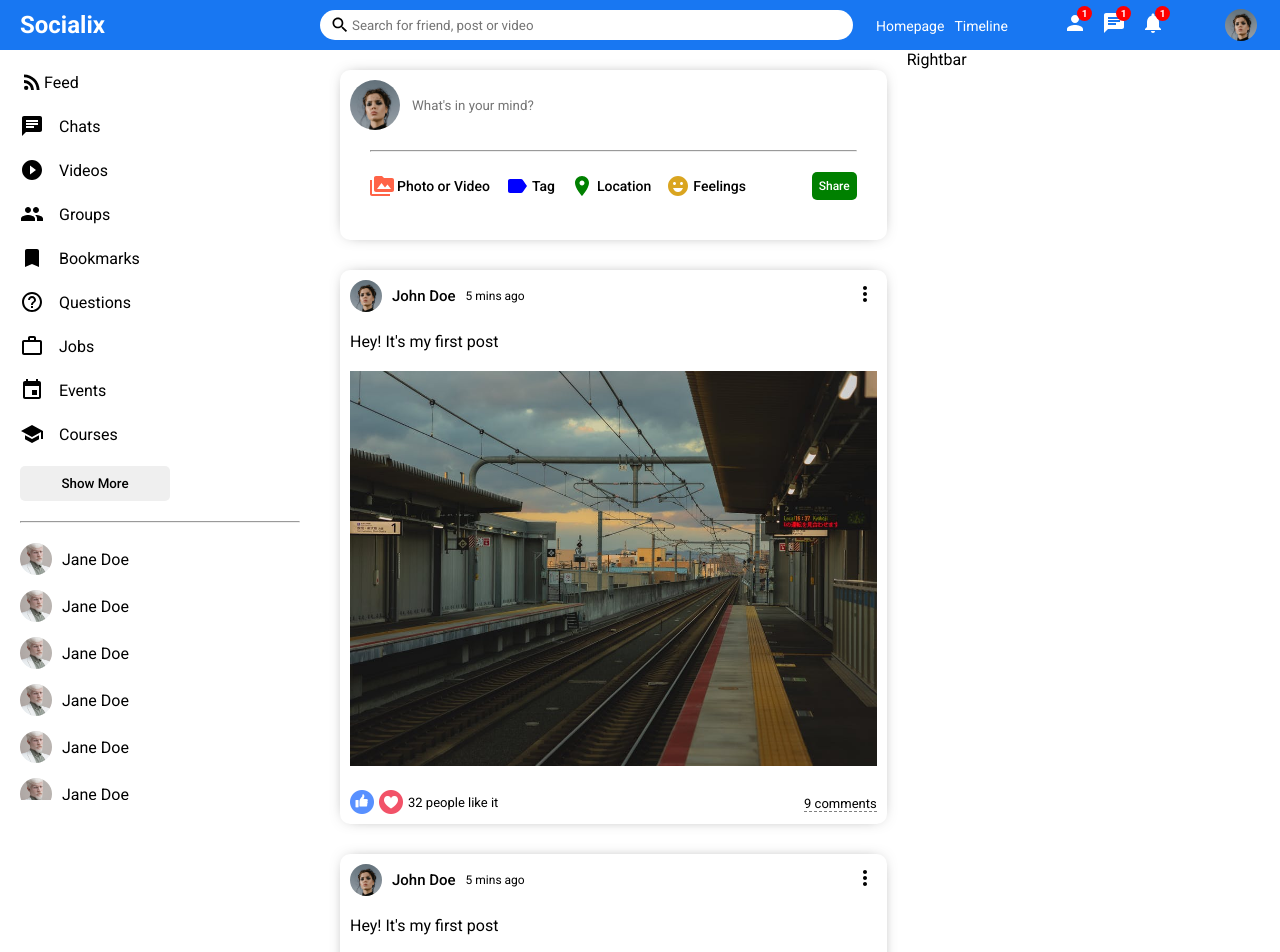
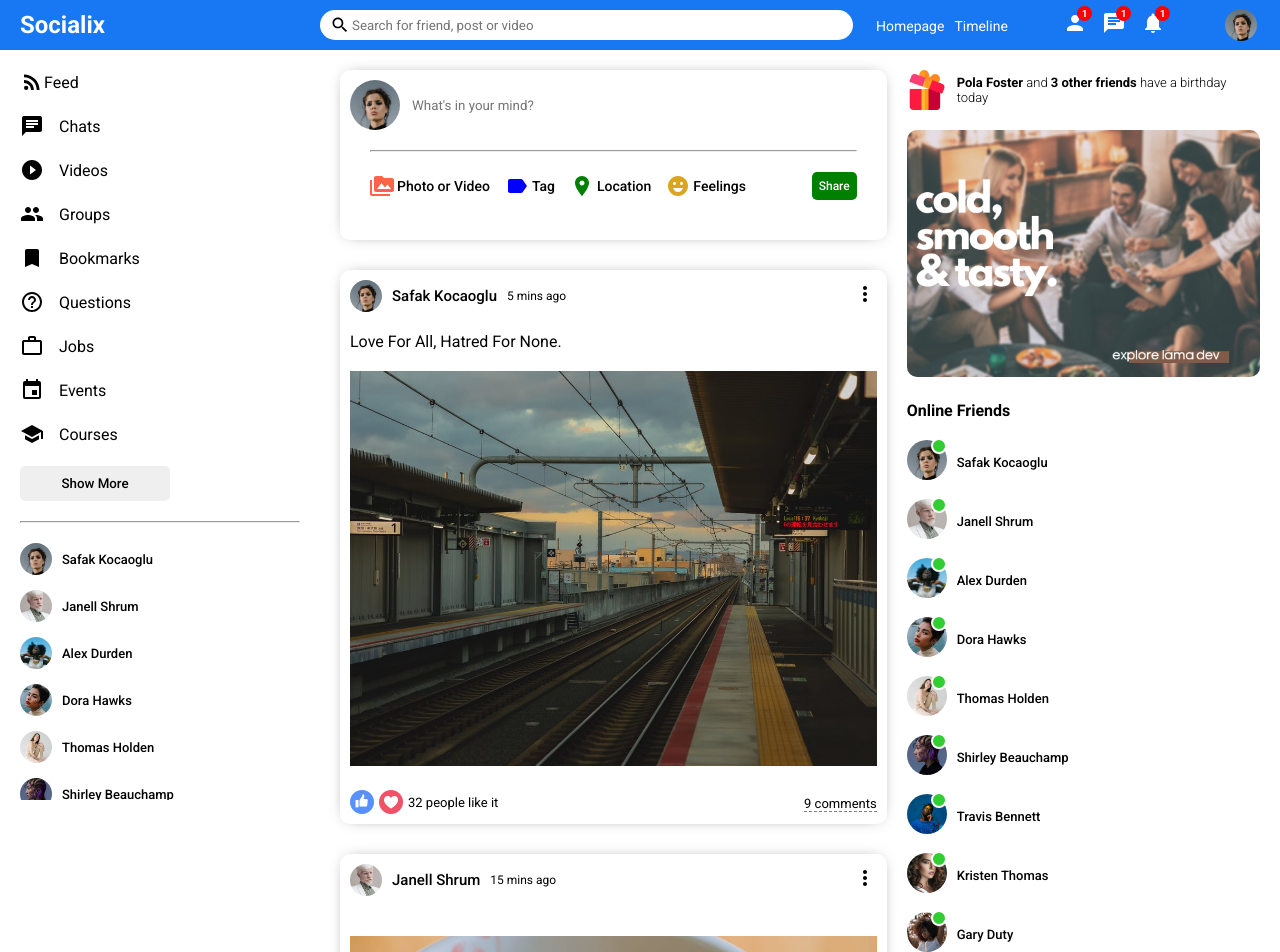
Before and after one commit to fariasagustin3/socialix, a React (Create React App) app in the folder client/: page / in a window 1280 px wide. Shown: the top 952 px of the page. Built offline with nearby package versions, Linux system fonts and the light colour scheme.

Commit message:
feat(components): dummy data added to rightbar component

```diff
--- /dev/null
+++ b/client/src/components/closeFriend/CloseFriend.jsx
@@ -0,0 +1,14 @@
+import "./closeFriend.css"
+
+export default function CloseFriend({ user }) {
+  return (
+    <li className="sidebarFriend">
+      <img
+        src={user.profilePicture}
+        alt="friend"
+        className="sidebarFriendImg"
+      />
+      <span className="sidebarFriendName">{user.username}</span>
+    </li>
+  );
+}
--- /dev/null
+++ b/client/src/components/closeFriend/closeFriend.css
@@ -0,0 +1,18 @@
+.sidebarFriend {
+  display: flex;
+  align-items: center;
+  margin-bottom: 15px;
+}
+
+.sidebarFriendImg {
+  width: 32px;
+  height: 32px;
+  border-radius: 50%;
+  object-fit: cover;
+  margin-right: 10px;
+}
+
+.sidebarFriendName {
+  font-size: 13px;
+  font-weight: 500;
+}
--- a/client/src/components/feed/Feed.jsx
+++ b/client/src/components/feed/Feed.jsx
@@ -1,20 +1,16 @@
 import Post from '../post/Post'
 import Share from '../share/Share'
 import './feed.css'
+import {Posts} from '../../dummyData';
 
 export default function Feed() {
   return (
     <div className='feed'>
       <div className="feedWrapper">
         <Share />
-        <Post />
-        <Post />
-        <Post />
-        <Post />
-        <Post />
-        <Post />
-        <Post />
-        <Post />
+        {Posts.map((post) => (
+          <Post post={post} key={post.id} />
+        ))}
       </div>
     </div>
   )
--- /dev/null
+++ b/client/src/components/online/Online.jsx
@@ -0,0 +1,18 @@
+import React from "react";
+import "./online.css"
+
+export default function Online({ user }) {
+  return (
+    <li className="rightbarFriend">
+      <div className="rightbarProfileImgContainer">
+        <img
+          src={user.profilePicture}
+          alt="profile picture"
+          className="rightbarProfileImg"
+        />
+        <span className="rightbarOnline"></span>
+      </div>
+      <span className="rightbarUsername">{user.username}</span>
+    </li>
+  );
+}
--- /dev/null
+++ b/client/src/components/online/online.css
@@ -0,0 +1,33 @@
+.rightbarFriend {
+  display: flex;
+  align-items: center;
+  margin-bottom: 15px;
+}
+
+.rightbarProfileImgContainer {
+  margin-right: 10px;
+  position: relative;
+}
+
+.rightbarProfileImg {
+  width: 40px;
+  height: 40px;
+  border-radius: 50%;
+  object-fit: cover;
+}
+
+.rightbarOnline {
+  width: 12px;
+  height: 12px;
+  border-radius: 50%;
+  background-color: limegreen;
+  position: absolute;
+  top: -2px;
+  right: 0;
+  border: 2px solid white;
+}
+
+.rightbarUsername {
+  font-weight: 500;
+  font-size: 13px;
+}
--- a/client/src/components/post/Post.jsx
+++ b/client/src/components/post/Post.jsx
@@ -1,32 +1,35 @@
 import "./post.css";
 import MoreVertIcon from '@mui/icons-material/MoreVert';
+import { Users } from '../../dummyData';
 
-export default function Post() {
+export default function Post({ post }) {
+  const user = Users.filter((user) => user.id === 1);
+
   return (
     <div className="post">
       <div className="postWrapper">
         <div className="postTop">
           <div className="postTopLeft">
-            <img src="/assets/person/1.jpeg" alt="profile picture" className="postProfileImg" />
-            <span className="postUsername">John Doe</span>
-            <span className="postDate">5 mins ago</span>
+            <img src={Users.filter((user) => user.id === post.userId)[0].profilePicture} alt="profile picture" className="postProfileImg" />
+            <span className="postUsername">{Users.filter((user) => user.id === post.userId)[0].username}</span>
+            <span className="postDate">{post.date}</span>
           </div>
           <div className="postTopRight">
             <MoreVertIcon className="" />
           </div>
         </div>
         <div className="postCenter">
-          <span className="postText">Hey! It's my first post</span>
-          <img className="postImg" src="/assets/post/1.jpeg" alt="post image" />
+          <span className="postText">{post?.desc}</span>
+          <img className="postImg" src={post.photo} alt="post image" />
         </div>
         <div className="postBottom">
           <div className="postBottomLeft">
             <img className="likeIcon" src="/assets/like.png" alt="like image" />
             <img className="likeIcon" src="/assets/heart.png" alt="heart image" />
-            <span className="postLikeCounter">32 people like it</span>
+            <span className="postLikeCounter">{post.like} people like it</span>
           </div>
           <div className="postBottomRight">
-            <span className="postCommentText">9 comments</span>
+            <span className="postCommentText">{post.comment} comments</span>
           </div>
         </div>
       </div>
--- a/client/src/components/rightbar/Rightbar.jsx
+++ b/client/src/components/rightbar/Rightbar.jsx
@@ -1,9 +1,23 @@
 import './rightbar.css';
+import { Users } from '../../dummyData'
+import Online from '../online/Online';
 
 export default function Rightbar() {
   return (
     <div className='rightbar'>
-      Rightbar
+      <div className="rightbarWrapper">
+        <div className="birthdayContainer">
+          <img className='birthdayImg' src="/assets/gift.png" alt="birthday image" />
+          <span className="birthdayText"><b>Pola Foster</b> and <b>3 other friends</b> have a birthday today</span>
+        </div>
+        <img className='rightbarAdd' src="/assets/ad.png" alt="" />
+        <h4 className='rightbarTitle'>Online Friends</h4>
+        <ul className='rightbarFriendList'>
+          {Users.map((user) => (
+            <Online key={user.id} user={user} />
+          ))}
+        </ul>
+      </div>
     </div>
   )
 }
--- a/client/src/components/rightbar/rightbar.css
+++ b/client/src/components/rightbar/rightbar.css
@@ -1,3 +1,39 @@
 .rightbar {
   flex: 3.5;
 }
+
+.rightbarWrapper {
+  padding: 20px 20px 0px 0px;
+}
+
+.birthdayContainer {
+  display: flex;
+  align-items: center;
+}
+
+.birthdayImg {
+  width: 40px;
+  height: 40px;
+  margin-right: 10px;
+}
+
+.birthdayText {
+  font-weight: 300;
+  font-size: 13px;
+}
+
+.rightbarAdd {
+  width: 100%;
+  border-radius: 10px;
+  margin: 20px 0;
+}
+
+.rightbarTitle {
+  margin-bottom: 20px;
+}
+
+.rightbarFriendList {
+  padding: 0;
+  margin: 0;
+  list-style: none;
+}
--- a/client/src/components/sidebar/Sidebar.jsx
+++ b/client/src/components/sidebar/Sidebar.jsx
@@ -8,6 +8,8 @@ import HelpOutlineIcon from '@mui/icons-material/HelpOutline';
 import WorkOutlineIcon from '@mui/icons-material/WorkOutline';
 import EventIcon from '@mui/icons-material/Event';
 import SchoolIcon from '@mui/icons-material/School';
+import CloseFriend from '../closeFriend/CloseFriend';
+import { Users } from '../../dummyData';
 
 export default function Sidebar() {
   return (
@@ -54,38 +56,9 @@ export default function Sidebar() {
         <button className="sidebarButton">Show More</button>
         <hr className="sidebarHr" />
         <ul className="sidebarFriendList">
-          <li className="sidebarFriend">
-            <img src="/assets/person/2.jpeg" alt="friend" className="sidebarFriendImg" />
-            <span className="sidebarFriendName">Jane Doe</span>
-          </li>
-          <li className="sidebarFriend">
-            <img src="/assets/person/2.jpeg" alt="friend" className="sidebarFriendImg" />
-            <span className="sidebarFriendName">Jane Doe</span>
-          </li>
-          <li className="sidebarFriend">
-            <img src="/assets/person/2.jpeg" alt="friend" className="sidebarFriendImg" />
-            <span className="sidebarFriendName">Jane Doe</span>
-          </li>
-          <li className="sidebarFriend">
-            <img src="/assets/person/2.jpeg" alt="friend" className="sidebarFriendImg" />
-            <span className="sidebarFriendName">Jane Doe</span>
-          </li>
-          <li className="sidebarFriend">
-            <img src="/assets/person/2.jpeg" alt="friend" className="sidebarFriendImg" />
-            <span className="sidebarFriendName">Jane Doe</span>
-          </li>
-          <li className="sidebarFriend">
-            <img src="/assets/person/2.jpeg" alt="friend" className="sidebarFriendImg" />
-            <span className="sidebarFriendName">Jane Doe</span>
-          </li>
-          <li className="sidebarFriend">
-            <img src="/assets/person/2.jpeg" alt="friend" className="sidebarFriendImg" />
-            <span className="sidebarFriendName">Jane Doe</span>
-          </li>
-          <li className="sidebarFriend">
-            <img src="/assets/person/2.jpeg" alt="friend" className="sidebarFriendImg" />
-            <span className="sidebarFriendName">Jane Doe</span>
-          </li>
+          {Users.map((user) => (
+            <CloseFriend key={user.id} user={user} />
+          ))}
         </ul>
       </div>
     </div>
--- a/client/src/components/sidebar/sidebar.css
+++ b/client/src/components/sidebar/sidebar.css
@@ -2,6 +2,8 @@
   flex: 3;
   height: calc(100vh - 50px);
   overflow-y: scroll;
+  position: sticky;
+  top: 50px;
 }
 
 ::-webkit-scrollbar {
@@ -53,17 +55,3 @@
   margin: 0;
   list-style: none;
 }
-
-.sidebarFriend {
-  display: flex;
-  align-items: center;
-  margin-bottom: 15px;
-}
-
-.sidebarFriendImg {
-  width: 32px;
-  height: 32px;
-  border-radius: 50%;
-  object-fit: cover;
-  margin-right: 10px;
-}
--- a/client/src/components/topbar/topbar.css
+++ b/client/src/components/topbar/topbar.css
@@ -6,6 +6,7 @@
   align-items: center;
   position: sticky;
   top: 0;
+  z-index: 10;
 }
 
 .topbarLeft {
--- /dev/null
+++ b/client/src/dummyData.js
@@ -0,0 +1,139 @@
+export const Users = [
+  {
+    id:1,
+    profilePicture: "assets/person/1.jpeg",
+    username: "Safak Kocaoglu",
+  },
+  {
+    id:2,
+    profilePicture: "assets/person/2.jpeg",
+    username: "Janell Shrum",
+  },
+  {
+    id:3,
+    profilePicture: "assets/person/3.jpeg",
+    username: "Alex Durden",
+  },
+  {
+    id:4,
+    profilePicture: "assets/person/4.jpeg",
+    username: "Dora Hawks",
+  },
+  {
+    id:5,
+    profilePicture: "assets/person/5.jpeg",
+    username: "Thomas Holden",
+  },
+  {
+    id:6,
+    profilePicture: "assets/person/6.jpeg",
+    username: "Shirley Beauchamp",
+  },
+  {
+    id:7,
+    profilePicture: "assets/person/7.jpeg",
+    username: "Travis Bennett",
+  },
+  {
+    id:8,
+    profilePicture: "assets/person/8.jpeg",
+    username: "Kristen Thomas",
+  },
+  {
+    id:9,
+    profilePicture: "assets/person/9.jpeg",
+    username: "Gary Duty",
+  },
+  {
+    id:10,
+    profilePicture: "assets/person/10.jpeg",
+    username: "Safak Kocaoglu",
+  },
+];
+
+export const Posts = [
+  {
+    id: 1,
+    desc: "Love For All, Hatred For None.",
+    photo: "assets/post/1.jpeg",
+    date: "5 mins ago",
+    userId: 1,
+    like: 32,
+    comment: 9,
+  },
+  {
+    id: 2,
+    photo: "assets/post/2.jpeg",
+    date: "15 mins ago",
+    userId: 2,
+    like: 2,
+    comment: 1,
+  },
+  {
+    id: 3,
+    desc: "Every moment is a fresh beginning.",
+    photo: "assets/post/3.jpeg",
+    date: "1 hour ago",
+    userId: 3,
+    like: 61,
+    comment: 2,
+  },
+  {
+    id: 4,
+    photo: "assets/post/4.jpeg",
+    date: "4 hours ago",
+    userId: 4,
+    like: 7,
+    comment: 3,
+  },
+  {
+    id: 5,
+    photo: "assets/post/5.jpeg",
+    date: "5 hours ago",
+    userId: 5,
+    like: 23,
+    comment: 5,
+  },
+  {
+    id: 6,
+    photo: "assets/post/6.jpeg",
+    date: "1 day ago",
+    userId: 6,
+    like: 44,
+    comment: 6,
+  },
+  {
+    id: 7,
+    desc: "Never regret anything that made you smile.",
+    photo: "assets/post/7.jpeg",
+    date: "2 days ago",
+    userId: 7,
+    like: 52,
+    comment: 3,
+  },
+  {
+    id: 8,
+    photo: "assets/post/8.jpeg",
+    date: "3 days ago",
+    userId: 8,
+    like: 15,
+    comment: 1,
+  },
+  {
+    id: 9,
+    desc: "Change the world by being yourself.",
+    photo: "assets/post/9.jpeg",
+    date: "5 days ago",
+    userId: 9,
+    like: 11,
+    comment: 2,
+  },
+  {
+    id: 10,
+    photo: "assets/post/10.jpeg",
+    date: "1 week ago",
+    userId: 10,
+    like: 104,
+    comment: 12,
+  },
+];
```
Also changed, not shown: 1 other file (tests, documents, lock files or other folders).
